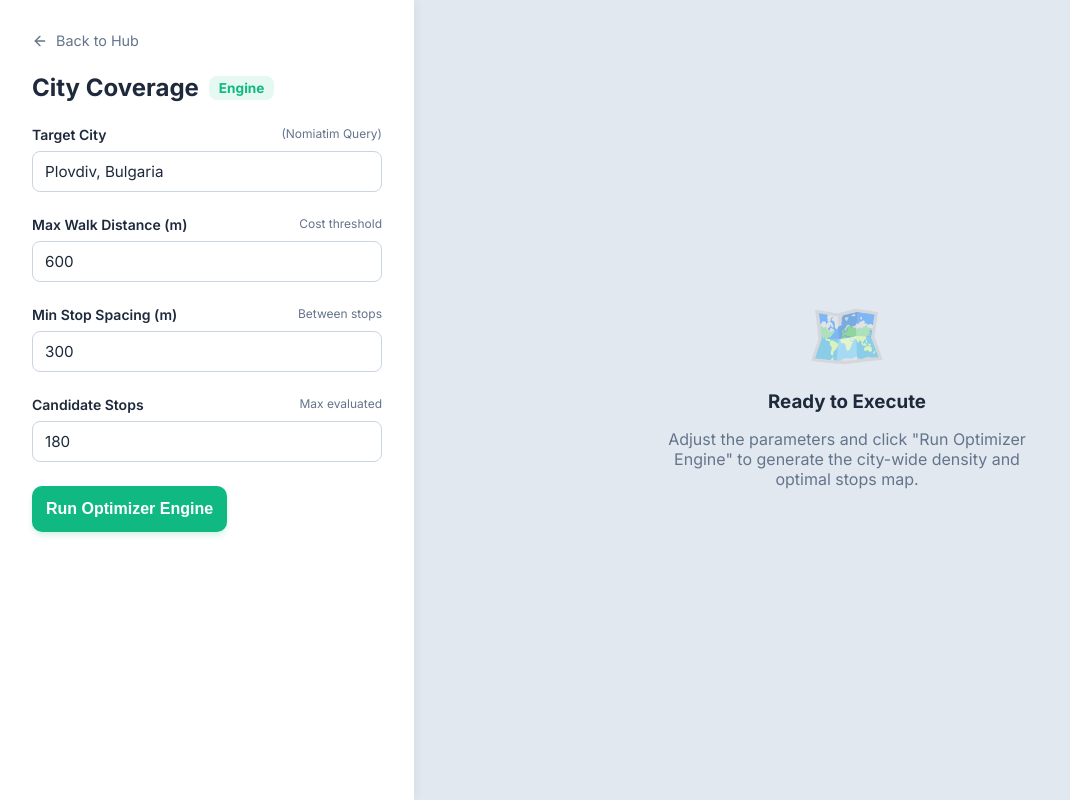
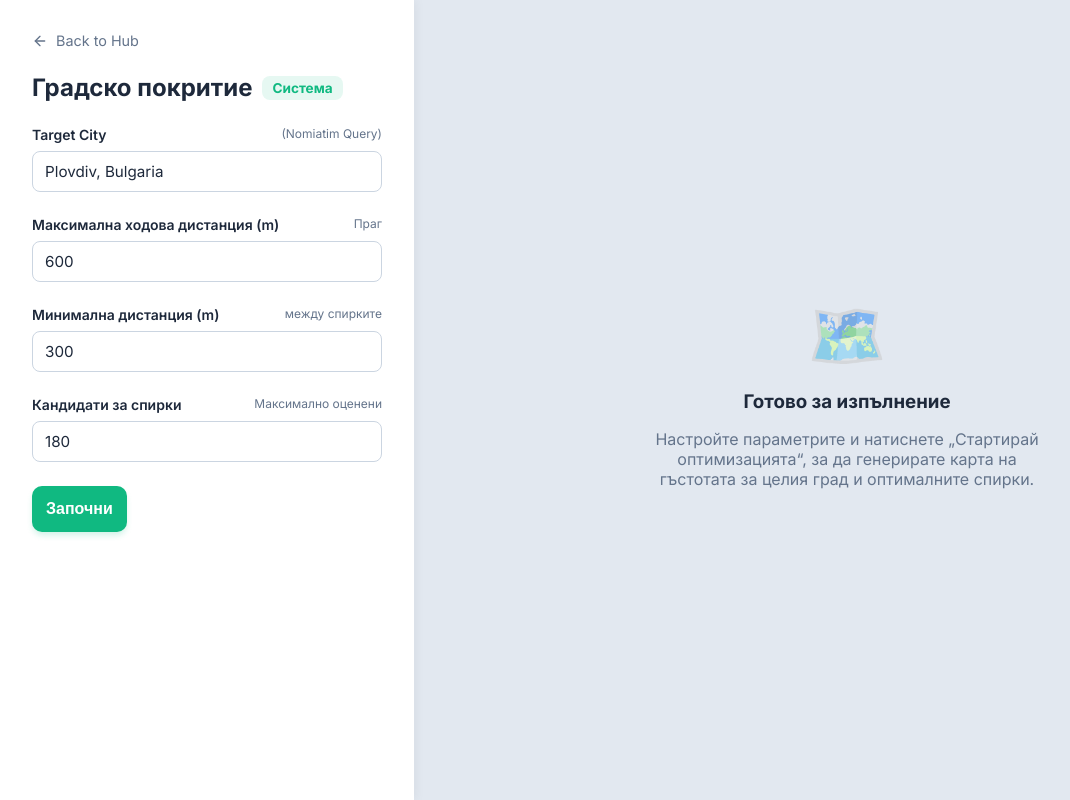
Before and after one commit to alex122222/Transpo-sort-finale, a Flask app: page /city_coverage in a window 1280 px wide. Shown: the whole page, without its empty margins (0-1070 px from the left). Run offline with Flask 3, Linux system fonts and the light colour scheme.

Commit message:
Translate city coverage page to Bulgarian

```diff
--- a/templates/city_coverage.html
+++ b/templates/city_coverage.html
@@ -4,7 +4,7 @@
 <head>
     <meta charset="UTF-8">
     <meta name="viewport" content="width=device-width, initial-scale=1.0">
-    <title>City Coverage Engine - Transpo-Sort AI</title>
+    <title>Система за оптимизация на покритието на града – Transpo-Sort AI</title>
     <link href="https://fonts.googleapis.com/css2?family=Inter:wght@300;400;600;700&display=swap" rel="stylesheet">
     <style>
         :root {
@@ -244,7 +244,7 @@
             Back to Hub
         </a>
 
-        <h1>City Coverage <span>Engine</span></h1>
+        <h1>Градско покритие <span>Система</span></h1>
 
         <form id="engine-form">
             <div class="form-group">
@@ -257,34 +257,34 @@
 
             <div class="form-group">
                 <label>
-                    Max Walk Distance (m)
-                    <span class="helper-text">Cost threshold</span>
+                    Максимална ходова дистанция (m)
+                    <span class="helper-text">Праг</span>
                 </label>
                 <input type="number" id="walk_distance_m" value="600" min="100" max="2000" required>
             </div>
 
             <div class="form-group">
                 <label>
-                    Min Stop Spacing (m)
-                    <span class="helper-text">Between stops</span>
+                    Минимална дистанция  (m)
+                    <span class="helper-text">между спирките</span>
                 </label>
                 <input type="number" id="min_stop_distance_m" value="300" min="50" max="1000" required>
             </div>
 
             <div class="form-group">
                 <label>
-                    Candidate Stops
-                    <span class="helper-text">Max evaluated</span>
+                    Кандидати за спирки
+                    <span class="helper-text">Максимално оценени</span>
                 </label>
                 <input type="number" id="num_candidate_points" value="180" min="10" max="500" required>
             </div>
 
             <button type="submit" id="submit-btn">
-                Run Optimizer Engine
+                Започни
             </button>
             <button type="button" id="download-btn" style="display: none; background-color: #3b82f6; margin-top: 10px;"
                 onclick="downloadMap()">
-                Download Map HTML
+                Изтегли карта
             </button>
             <div id="error-box" class="error-message"></div>
         </form>
@@ -293,17 +293,17 @@
     <div class="map-area">
         <div class="empty-state" id="empty-state">
             <div class="empty-icon">🗺️</div>
-            <h3>Ready to Execute</h3>
-            <p>Adjust the parameters and click "Run Optimizer Engine" to generate the city-wide density and optimal
-                stops map.</p>
+            <h3>Готово за изпълнение</h3>
+            <p>Настройте параметрите и натиснете „Стартирай оптимизацията“, за да генерирате карта на гъстотата за целия град и
+                оптималните спирки.</p>
         </div>
 
         <iframe id="result-frame" src=""></iframe>
 
         <div class="loading-overlay" id="loader">
             <div class="spinner"></div>
-            <div class="loading-text">Processing Population Density...</div>
-            <div class="loading-sub">Solving Facility Location via MCLP & P-Median. This may take a minute.</div>
+            <div class="loading-text">Изчисляване на гъстотата на населението...</div>
+            <div class="loading-sub">Решаване на задачата за разполагане на съоръжения (MCLP и P-Median). Това може да отнеме около минута.</div>
         </div>
     </div>
 
```
